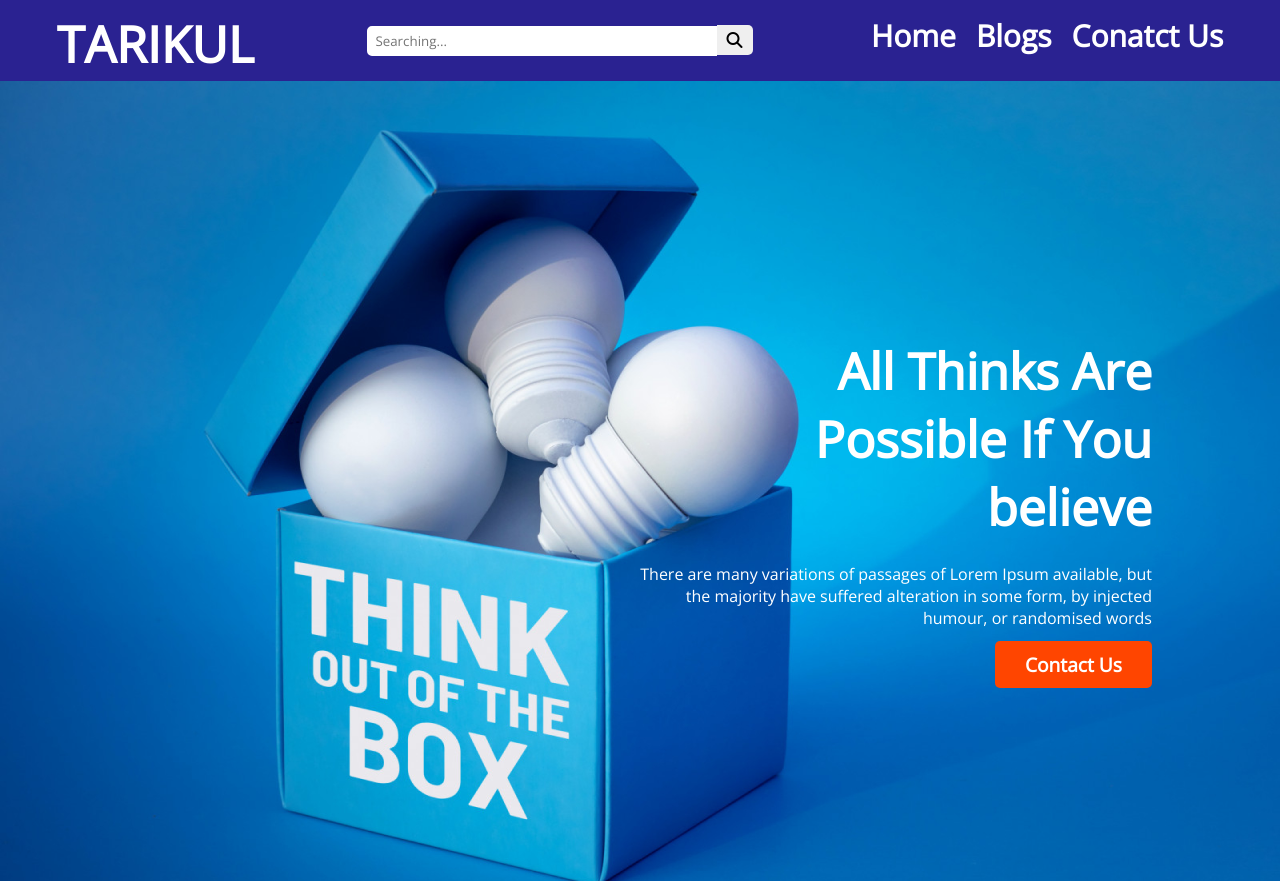
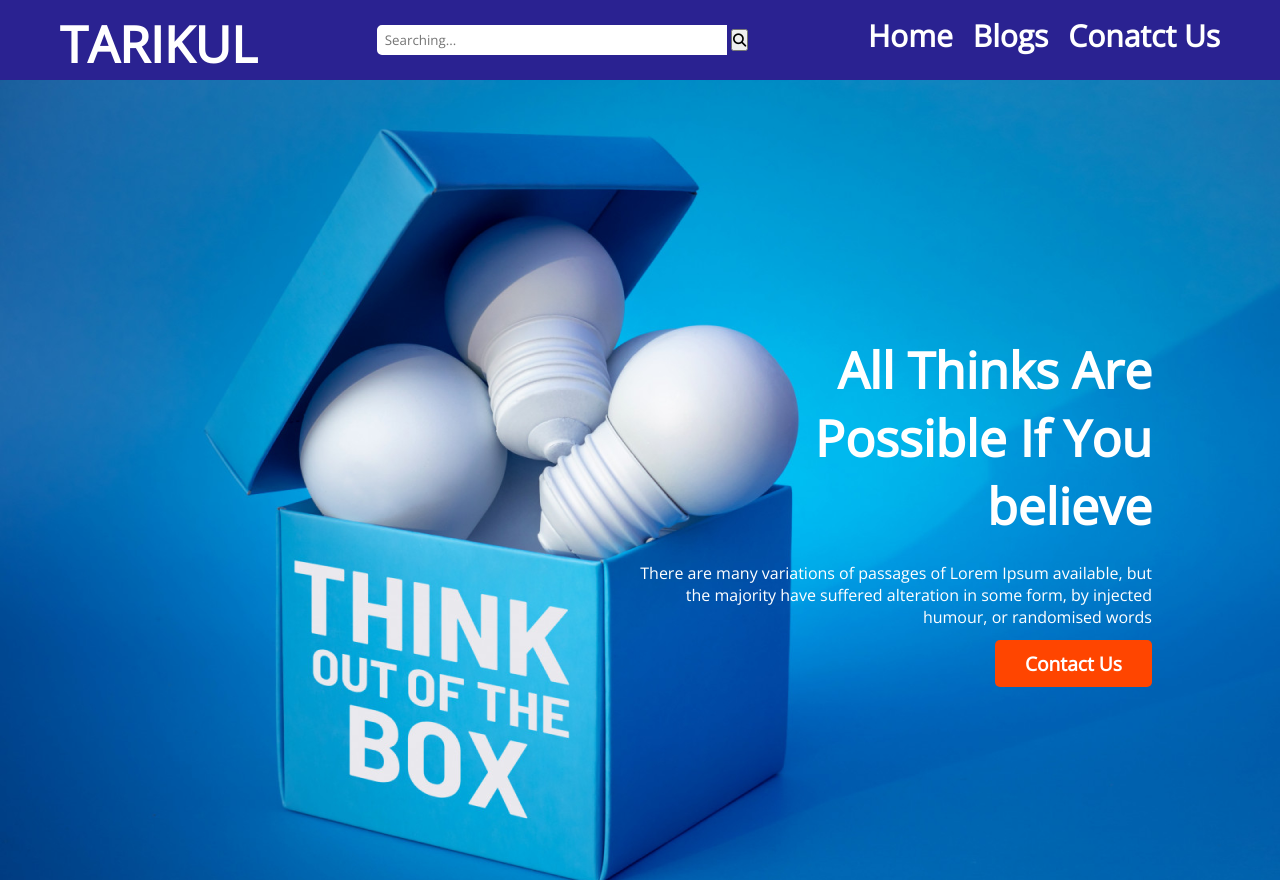
Before and after one commit to tarikulsk/new-year-new-luck, a plain HTML site: page index.html in a window 1280 px wide. Shown: the top 881 px of the page. Drawn offline with nearby package versions, Linux system fonts and the light colour scheme.

Commit message:
not final

```diff
--- a/style.css
+++ b/style.css
@@ -40,7 +40,7 @@ a {
     background: white;
 }
 
-.search-button {
+/* .search-button {
     text-align: center;
     border: none;
     border-radius: 0 5px 5px 0;
@@ -50,7 +50,7 @@ a {
     padding: 4px 10px;
     position: relative;
     right: 5px;
-}
+} */
 
 .searching {
     padding-top: 25px;
```
